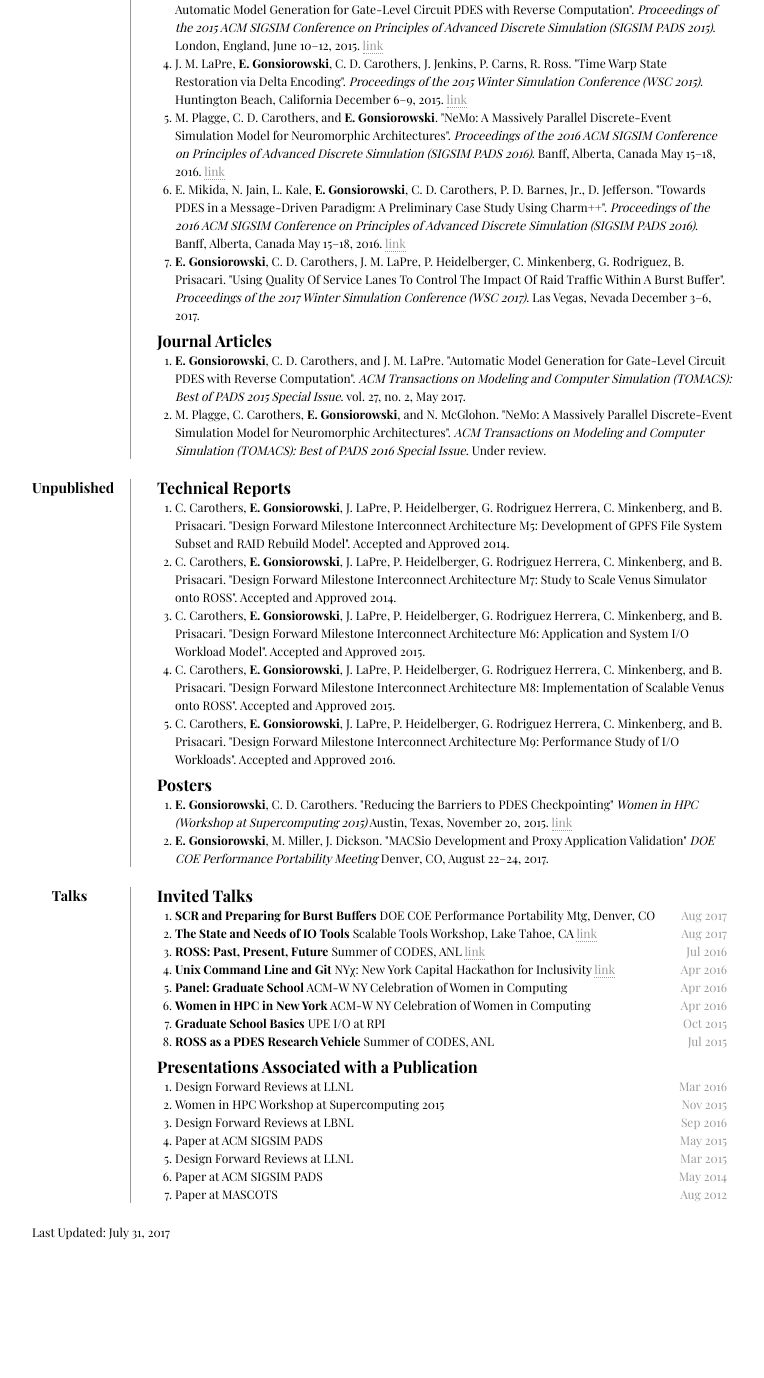
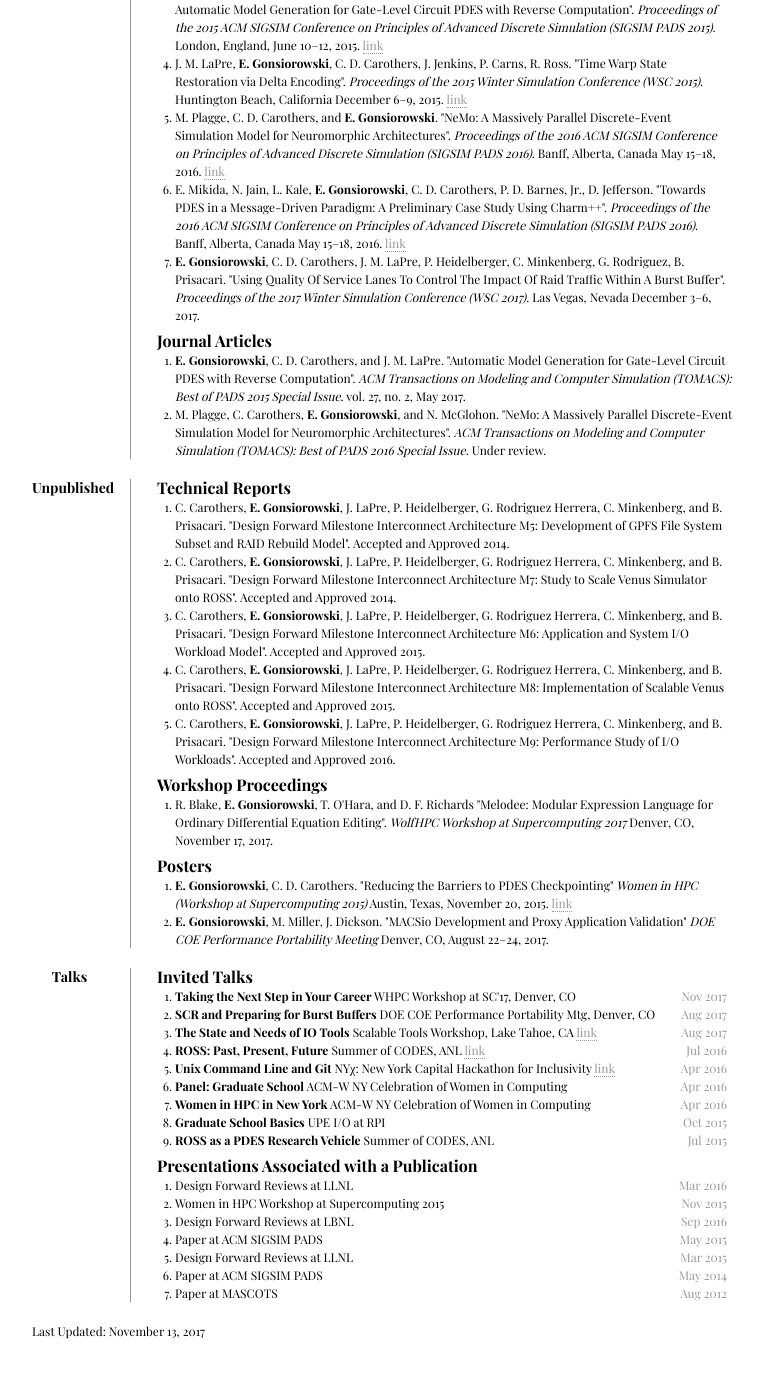
Before and after one commit to gonsie/gonsie.github.io, a Jekyll site: the page index.html, which Jekyll copies as it is, in a window 1280 px wide and 1400 px high, scrolled down 1873 px. Shown: the top 1378 px of the window, without its empty margins (258-1022 px from the left). Built offline with Jekyll 4.4.1, drawn with Linux system fonts in a browser that asks for light colours; some web fonts are replaced; before the commit the page ends 3174 px from its top, so only the background shows below that.

Commit message:
Added SC17 activities

```diff
--- a/index.html
+++ b/index.html
@@ -437,6 +437,15 @@
                     </li>
                 </ol>
 
+                <h2 class="smartmargin noprint"><strong>Workshop Proceedings</strong></h2>
+                <ol class="noprint">
+                    <li>R. Blake, <strong>E. Gonsiorowski</strong>, T. O'Hara, and D. F. Richards
+                        "Melodee: Modular Expression Language for Ordinary Differential Equation Editing".
+                        <em>WolfHPC Workshop at Supercomputing 2017</em>
+                        Denver, CO, November 17, 2017.
+                    </li>
+                </ol>
+
                 <h2 class="smartmargin noprint"><strong>Posters</strong></h2>
                 <ol class="noprint">
                     <li><strong>E. Gonsiorowski</strong>, C. D. Carothers.
@@ -458,6 +467,7 @@
             <dd>
                 <h2><strong>Invited Talks</strong></h2>
                 <ol>
+                    <li><strong>Taking the Next Step in Your Career</strong> WHPC Workshop at SC'17, Denver, CO<span>Nov 2017</span></li>
                     <li><strong>SCR and Preparing for Burst Buffers</strong> DOE COE Performance Portability Mtg, Denver, CO<span>Aug 2017</span></li>
                     <li>
                       <strong>The State and Needs of IO Tools</strong>
@@ -498,7 +508,7 @@
             <dd class="clear noprint"></dd>
 
         </dl>
-<p class="noprint">Last Updated: July 31, 2017</p>
+<p class="noprint">Last Updated: November 13, 2017</p>
     </div>
 
 </body>
```
